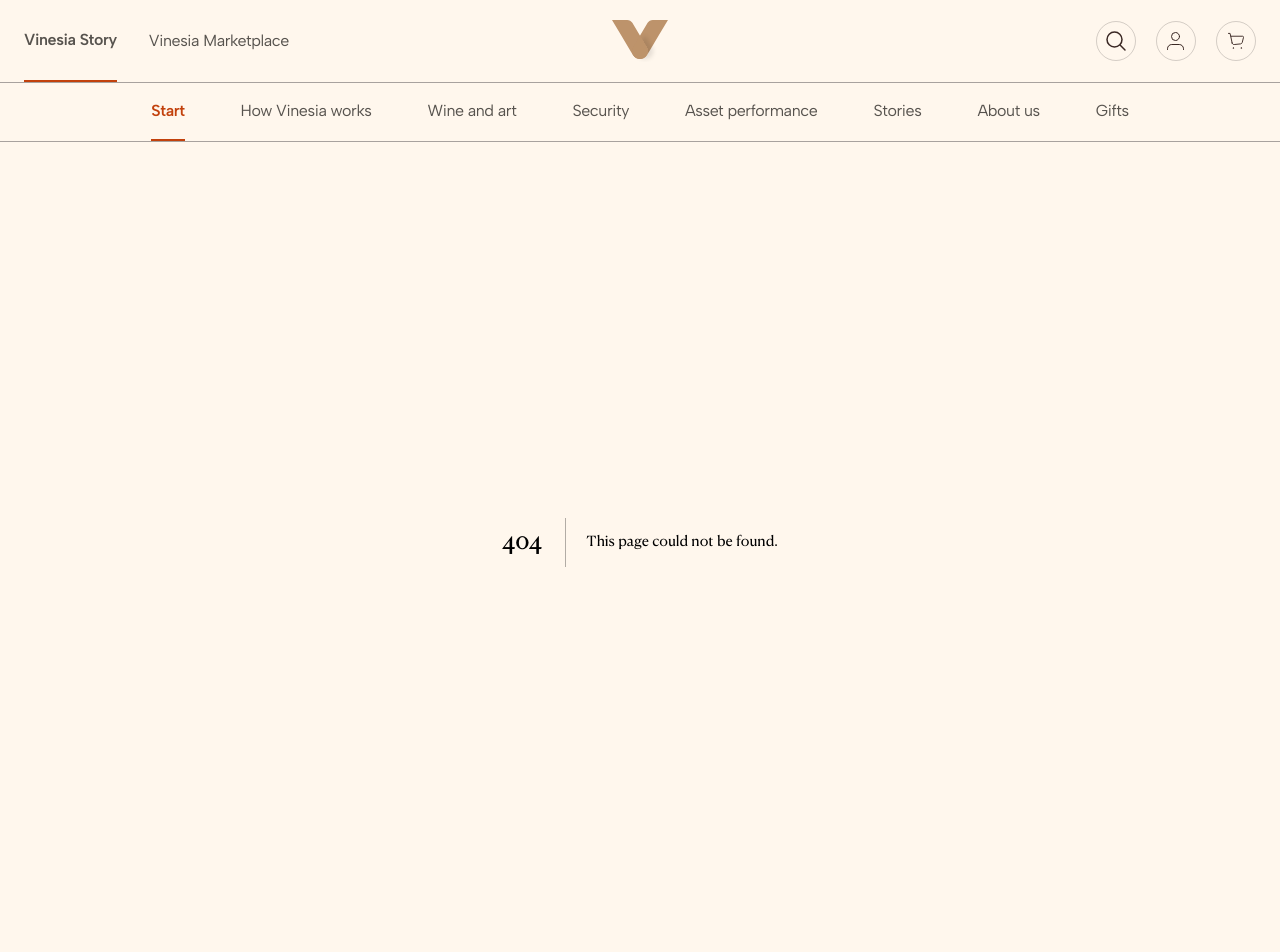
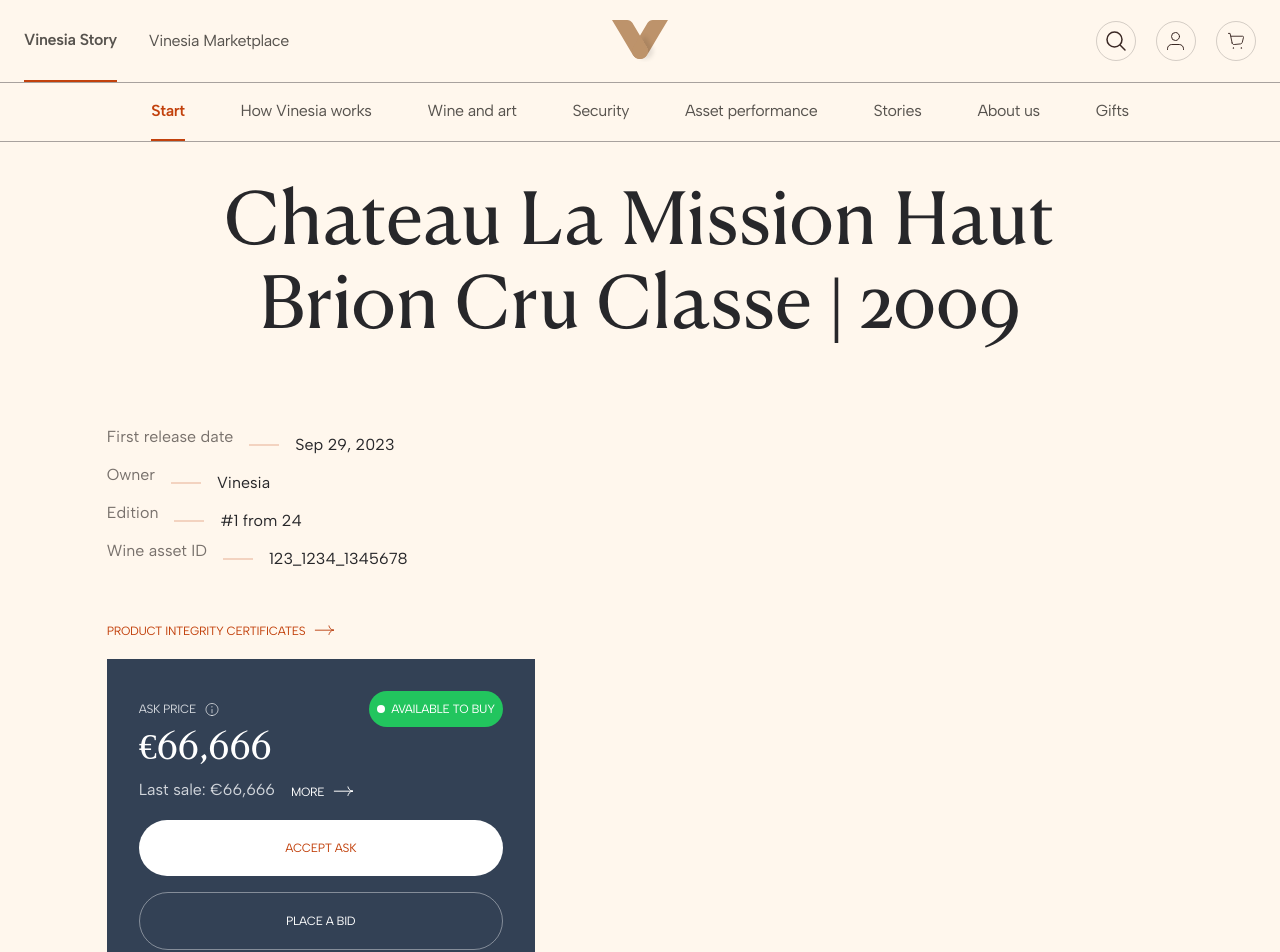
Before and after one commit to nalaZazu/new-vinesia-market, a Next.js app: page /product in a window 1280 px wide. Before the commit this address had no page. Shown: the top 952 px of the page. Built offline with nearby package versions, Linux system fonts and the light colour scheme.

Commit message:
working on product

```diff
--- /dev/null
+++ b/src/app/product/page.tsx
@@ -0,0 +1,137 @@
+import VerticalBreadCrumb from "@/common/verticalBreadcrumb/page";
+import React from "react";
+import { AlertIcons, Arrows } from "@/assets/icons/Icons";
+
+const Product = () => {
+  return (
+    <React.Fragment>
+      <div className="container mx-auto pt-3 md:pt-5 lg:pt-10 pb-7 px-4">
+        <div className="mx-auto w-[929px] text-center">
+          <h1 className="text-zinc-800  md:text-7xl md:leading-[84px] text-4xl font-normal leading-[42px]">
+            Chateau La Mission Haut Brion Cru Classe | 2009
+          </h1>
+        </div>
+      </div>
+
+      <div className="flex">
+        <div className="basis-1/12">{/* <VerticalBreadCrumb /> */}</div>
+        <div className=" basis-5/6">
+          <div className="grid grid-cols-3 gap-2">
+            <div className="pt-10 flex">
+              <div className="pb-6 ">
+                <div className="space-y-4 flex gap-4 items-center   text-stone-500 text-base font-normal   leading-snug">
+                  <p>First release date</p>
+                  <div className="w-[30px] h-[0px] border border-orange-700 border-opacity-20"></div>
+                  <p className="text-zinc-800 text-base font-normal leading-snug">
+                    Sep 29, 2023
+                  </p>
+                </div>
+                <div className=" space-y-4 flex gap-4 items-center text-stone-500 text-base font-normal leading-snug">
+                  <p>Owner</p>
+                  <div className="w-[30px] h-[0px] border border-orange-700 border-opacity-20"></div>
+                  <p className="text-zinc-800 text-base font-normal leading-snug">
+                    Vinesia
+                  </p>
+                </div>
+                <div className="space-y-4 flex gap-4 items-center text-stone-500 text-base font-normal leading-snug">
+                  <p>Edition</p>
+                  <div className="w-[30px] h-[0px] border border-orange-700 border-opacity-20"></div>
+                  <p className="text-zinc-800 text-base font-normal leading-snug">
+                    #1 from 24
+                  </p>
+                </div>
+                <div className="space-y-4 flex gap-4 items-center text-stone-500 text-base font-normal leading-snug">
+                  <p>Wine asset ID</p>
+                  <div className="w-[30px] h-[0px] border border-orange-700 border-opacity-20"></div>
+                  <p className="text-zinc-800 text-base font-normal leading-snug">
+                    123_1234_1345678
+                  </p>
+                </div>
+                {/* here is next section */}
+                <div className="flex gap-2 items-center mt-12 mb-4 ">
+                  <span className=" text-center text-orange-700 text-xs font-normal  uppercase leading-3 tracking-tight">
+                    Product integrity certificates
+                  </span>
+                  <span>
+                    <Arrows storke="#BF4D20" />
+                  </span>
+                </div>
+                {/* end of section */}
+                {/* price section */}
+                <div className="w-[428px] h-[324px] p-8 bg-slate-700">
+                  <div className="flex justify-between">
+                    <div className="flex items-center gap-2">
+                      <p className="  text-gray-300 text-xs font-normal   uppercase leading-3 tracking-tight">
+                        ASK PRICE
+                      </p>
+                      <AlertIcons />
+                    </div>
+                    <div className="p-2 h-9 bg-green-500 rounded-[30px]   flex justify-start items-center gap-1.5">
+                      <div className=" w-2 h-2 bg-white rounded-full" />
+                      <p className="text-center text-white text-xs font-normal uppercase leading-3 tracking-tight">
+                        Available to buy
+                      </p>
+                    </div>
+                  </div>
+
+                  {/* next secion */}
+                  <div>
+                    <h6 className="text-white text-4xl font-light  leading-[44px]">
+                      €66,666
+                    </h6>
+                    <div className="flex gap-4 mt-2">
+                      <p className="text-gray-300 text-base font-normal  leading-snug">
+                        Last sale: €66,666{" "}
+                      </p>
+                      <div
+                        className="
+                        flex items-center gap-2
+                        text-white
+                        text-xs
+                        font-normal
+                        uppercase
+                        leading-3
+                        tracking-tight"
+                      >
+                        MORE
+                        <span>
+                          {" "}
+                          <Arrows storke="#FFFFFF" />
+                        </span>
+                      </div>
+                    </div>
+                  </div>
+
+                  {/* next  section */}
+
+                  <button
+                    type="submit"
+                    className="text-center   text-xs font-normal  px-8 py-[22px] bg-white rounded-[48px]  w-full mt-4  uppercase leading-3 tracking-tight justify-center items-center gap-3 inline-flex text-orange-700"
+                  >
+                    ACCEPT ASK
+                  </button>
+
+                  <button
+                    type="submit"
+                    className="text-center   px-8 py-[22px]  rounded-[48px]  w-full mt-4  uppercase leading-3 tracking-tight justify-center items-center gap-3 inline-flex  text-white text-xs font-normal   border border-white border-opacity-40 "
+                  >
+                    Place a bid
+                  </button>
+                </div>
+              </div>
+
+              <div>
+                <hr className=" border-t-2" />
+              </div>
+            </div>
+            <div></div>
+            <div></div>
+          </div>
+        </div>
+        <div className="basis-1/12"></div>
+      </div>
+    </React.Fragment>
+  );
+};
+
+export default Product;
--- a/src/assets/icons/Icons.tsx
+++ b/src/assets/icons/Icons.tsx
@@ -299,3 +299,62 @@ export function CartIcon({ fill }: { fill?: any }) {
     </svg>
   );
 }
+
+export function AlertIcons() {
+  return (
+    <>
+      <svg
+        width="16"
+        height="17"
+        viewBox="0 0 24 24"
+        fill="none"
+        xmlns="http://www.w3.org/2000/svg"
+      >
+        <path
+          d="M11.999 8C11.861 8 11.749 8.112 11.75 8.25C11.75 8.388 11.862 8.5 12 8.5C12.138 8.5 12.25 8.388 12.25 8.25C12.25 8.112 12.138 8 11.999 8"
+          stroke="white"
+          stroke-linecap="round"
+          stroke-linejoin="round"
+        />
+        <path
+          fill-rule="evenodd"
+          clip-rule="evenodd"
+          d="M12 21V21C7.029 21 3 16.971 3 12V12C3 7.029 7.029 3 12 3V3C16.971 3 21 7.029 21 12V12C21 16.971 16.971 21 12 21Z"
+          stroke="white"
+          stroke-linecap="round"
+          stroke-linejoin="round"
+        />
+        <path
+          d="M12 12V17"
+          stroke="white"
+          stroke-linecap="round"
+          stroke-linejoin="round"
+        />
+      </svg>
+    </>
+  );
+}
+
+export function Arrows({ storke }: { storke: any }) {
+  return (
+    <>
+      <svg
+        width="24"
+        height="25"
+        viewBox="0 0 24 25"
+        fill="none"
+        xmlns="http://www.w3.org/2000/svg"
+      >
+        <path d="M20.9023 12.1738L1.90234 12.1738" stroke={storke} />
+        <path
+          d="M15.9023 16.8477C16.1599 15.2899 17.54 12.1744 21.0005 12.1744"
+          stroke={storke}
+        />
+        <path
+          d="M15.9023 7.5C16.1599 9.05775 17.54 12.1733 21.0005 12.1733"
+          stroke={storke}
+        />
+      </svg>
+    </>
+  );
+}
--- a/src/components/critics/page.tsx
+++ b/src/components/critics/page.tsx
@@ -5,6 +5,7 @@ import alert from "../../assets/icons/alert-circle.svg";
 // import arrow from "../../assets/icons/arrow-right2.svg";
 import wine from "../../assets/images/critcsimage.png";
 import signature from "../../assets/images/signature.png";
+import { Arrows } from "@/assets/icons/Icons";
 
 const Critics = () => {
   return (
@@ -110,21 +111,7 @@ const Critics = () => {
               <button className="w-[156px] h-10 px-4 py-2.5 rounded-[48px] border border-orange-700 justify-center items-center gap-2 inline-flex text-center text-orange-700 text-xs font-normal  uppercase leading-3 tracking-tight cursor-pointer">
                 Invest now
                 <span>
-                  {/* <Image src={arrow} alt="right-arrow"/> */}
-                  <svg
-                    xmlns="http://www.w3.org/2000/svg"
-                    fill="none"
-                    viewBox="0 0 24 24"
-                    stroke-width="1.5"
-                    stroke="currentColor"
-                    className="w-6 h-6"
-                  >
-                    <path
-                      stroke-linecap="round"
-                      stroke-linejoin="round"
-                      d="M17.25 8.25L21 12m0 0l-3.75 3.75M21 12H3"
-                    />
-                  </svg>
+                  <Arrows storke="#BF4D20" />
                 </span>
               </button>
             </div>
```
